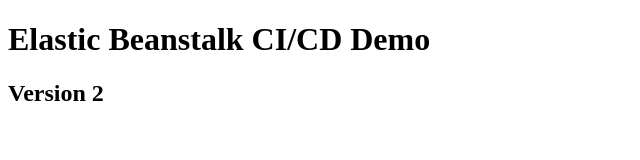
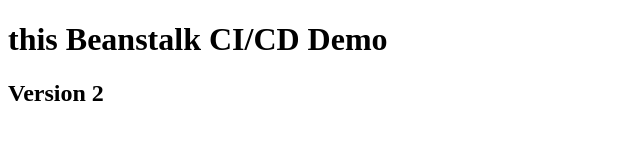
Before and after one commit to HatimLukmani/practisecicd3, a website: page index.html in a window 1280 px wide. Shown: the whole page, without its empty margins (0-640 px from the left). Drawn offline with Linux system fonts and the light colour scheme.

Commit message:
added error text

```diff
--- a/index.html
+++ b/index.html
@@ -2,7 +2,7 @@
 <html>
 <head><title>CI/CD Demo</title></head>
 <body>
-<h1>Elastic Beanstalk CI/CD Demo</h1>
+<h1>this Beanstalk CI/CD Demo</h1>
 <h2>Version 2</h2>
 </body>
 </html>
```
